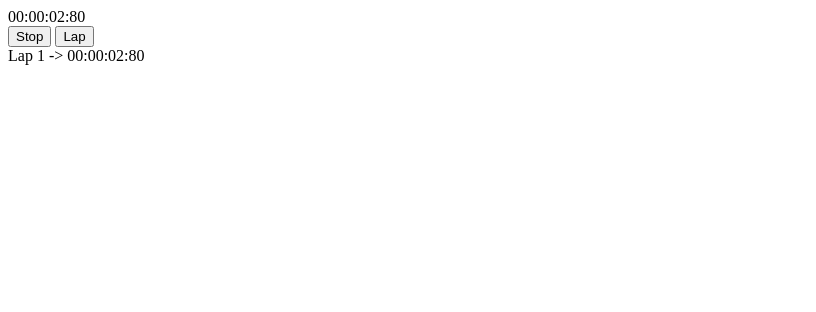
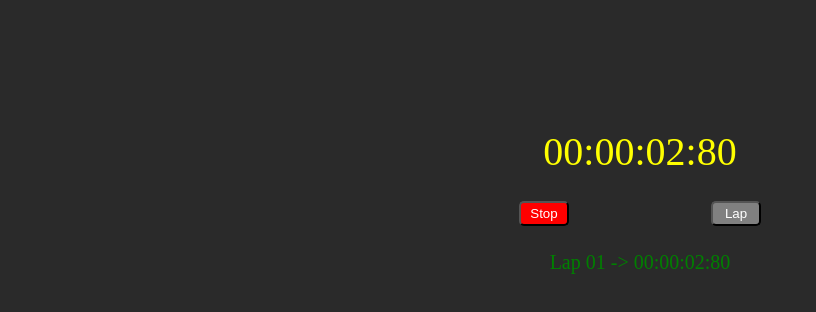
Before and after one commit to raffamax/cronometro_rafamax, a plain HTML site: page index.html in a window 1280 px wide. Both pictures are taken after a click on the button "Start". Shown: the whole page, without its empty margins (0-816 px from the left). Drawn offline with Linux system fonts and the light colour scheme; a web font is replaced by a local one.

Commit message:
some styles

```diff
--- a/index.html
+++ b/index.html
@@ -9,16 +9,17 @@
 </head>
 <body>
     <div id="stopwatch">
-        <div id="timer">00:00:00:00</div>
-        <div id="buttons">
-          <button id="startStopButton" onclick="startStop()">Start</button>
-          <button id="resetButton" onclick="reset()">Reset</button>
-          <button id="lapButton" onclick="lap()">Lap</button>
-        </div>
-        <div id="currentlap"></div>
-        <div id="laps"></div>
+      <div id="timer">00:00:00<span id="miliseconds">.00</span></div>
+    </div>
+
+      <div id="buttons">
+        <button id="startStopButton" onclick="startStop()">Start</button>
+        <button id="resetButton" onclick="reset()">Reset</button>
+        <button id="lapButton" onclick="lap()">Lap</button>
       </div>
 
+      <div id="currentlap"></div>
+      <div id="laps"></div>
 
       <script src="scripts.js"></script>
 </body>
--- a/scripts.js
+++ b/scripts.js
@@ -1,14 +1,12 @@
-// Variáveis globais
-let timerInterval = null; // Intervalo do cronômetro
-let lapInterval = null; // Intervalo da volta atual
-let running = false; // Indica se o cronômetro está rodando
-let time = 0; // Tempo total
-let currentlaptime = 0; // Tempo da volta atual
-let lapTimes = []; // Tempos de volta
+let timerInterval = null;
+let lapInterval = null;
+let running = false;
+let time = 0;
+let currentlaptime = 0;
+let lapTimes = [];
 let currentlapNumber = 1;
 
 
-// Função para formatar o tempo em hh:mm:ss:ms
 function formatTime(time) {
   let hours = Math.floor(time / 360000);
   let minutes = Math.floor((time % 360000) / 6000);
@@ -17,14 +15,11 @@ function formatTime(time) {
   return `${hours.toString().padStart(2, '0')}:${minutes.toString().padStart(2, '0')}:${seconds.toString().padStart(2, '0')}:${milliseconds.toString().padStart(2, '0')}`;
 }
 
-
-// Função para atualizar o cronômetro a cada segundo
 function updateTimer() {
   time++;
   document.getElementById('timer').textContent = formatTime(time);
 }
 
-// Função para formatar o tempo da volta atual
 function formatLap(currentlaptime){
   let laphours = Math.floor(currentlaptime / 360000);
   let lapminutes = Math.floor((currentlaptime % 360000) / 6000);
@@ -35,30 +30,43 @@ function formatLap(currentlaptime){
 
 function updatelap() {
   currentlaptime++;
-  document.getElementById('currentlap').innerHTML = `Lap ${currentlapNumber} -> ` + formatLap(currentlaptime);
+  document.getElementById('currentlap').innerHTML = `Lap ${currentlapNumber.toString().padStart(2, '0')} -> ` + formatLap(currentlaptime);
 }
 
-
-// Função para iniciar ou parar o cronômetro
 function startStop() {
   if (running) {
     clearInterval(timerInterval);
     clearInterval(lapInterval);
     running = false;
     document.getElementById('startStopButton').textContent = 'Start';
+    document.getElementById('startStopButton').style = 'background-color: green;';
     document.getElementById('lapButton').style.display = 'none';
-    document.getElementById('resetButton').style.display = 'inline'; // adiciona estilo display:inline para o botão Reset
+    document.getElementById('resetButton').style.display = 'inline';
   } else {
     timerInterval = setInterval(updateTimer, 10);
     lapInterval = setInterval(updatelap, 10);
     running = true;
     document.getElementById('startStopButton').textContent = 'Stop';
+    document.getElementById('startStopButton').style = 'background-color: red;';
     document.getElementById('lapButton').style.display = 'inline';
-    document.getElementById('resetButton').style.display = 'none'; // remove estilo display:block do botão Reset
+    document.getElementById('resetButton').style.display = 'none';
   }
 }
 
-// Função para resetar o cronômetro
+function lap() {
+  currentlaptime = 0;
+  currentlapNumber ++;
+  let lapTime = time;
+  if (lapTimes.length > 0) {
+    lapTime -= lapTimes[lapTimes.length - 1];
+  }
+  lapTimes.push(time);
+  let lapNumber = lapTimes.length;
+  let lapDiv = document.createElement('div');
+  lapDiv.textContent = `Lap ${lapNumber.toString().padStart(2, '0')} ->  ${formatTime(lapTime)}`;
+  document.getElementById('laps').prepend(lapDiv);
+}
+
 function reset() {
   clearInterval(timerInterval);
   clearInterval(lapInterval);
@@ -71,20 +79,5 @@ function reset() {
   document.getElementById('currentlap').innerHTML = '';
   document.getElementById('laps').innerHTML = '';
   document.getElementById('startStopButton').textContent = 'Start';
-  document.getElementById('resetButton').style.display = 'none'; // adiciona estilo display:none novamente ao botão Reset
+  document.getElementById('resetButton').style.display = 'none';
 }
-
-// Função para adicionar uma volta
-function lap() {
-  currentlaptime = 0;
-  currentlapNumber ++;
-  let lapTime = time;
-  if (lapTimes.length > 0) {
-    lapTime -= lapTimes[lapTimes.length - 1];
-  }
-  lapTimes.push(time);
-  let lapNumber = lapTimes.length;
-  let lapDiv = document.createElement('div');
-  lapDiv.textContent = `Lap ${lapNumber} -> ${formatTime(lapTime)}`;
-  document.getElementById('laps').prepend(lapDiv);
-}
--- a/style.css
+++ b/style.css
@@ -1,3 +1,20 @@
+/* @font-face {
+    font-family: ds-digital;
+    src: url(/fonts/DS-DIGI.TTF);
+} */
+
+@import url(//db.onlinewebfonts.com/c/84cb021d5f9af287ffff84b61beef6dc?family=clockicons);
+
+@font-face {font-family: "clockicons"; src: url("//db.onlinewebfonts.com/t/84cb021d5f9af287ffff84b61beef6dc.eot"); src: url("//db.onlinewebfonts.com/t/84cb021d5f9af287ffff84b61beef6dc.eot?#iefix") format("embedded-opentype"), url("//db.onlinewebfonts.com/t/84cb021d5f9af287ffff84b61beef6dc.woff2") format("woff2"), url("//db.onlinewebfonts.com/t/84cb021d5f9af287ffff84b61beef6dc.woff") format("woff"), url("//db.onlinewebfonts.com/t/84cb021d5f9af287ffff84b61beef6dc.ttf") format("truetype"), url("//db.onlinewebfonts.com/t/84cb021d5f9af287ffff84b61beef6dc.svg#clockicons") format("svg"); }
+
+* {
+    margin: 0;
+    padding: 0;
+    background-color: rgb(42, 42, 42);
+    /* font-family: 'Courier New', Courier, monospace; */
+    /* font-family: ds-digital; */
+}
+
 #resetButton {
     display: none;
 }
@@ -5,3 +22,77 @@
 #lapButton {
     display: none;
 }
+
+#stopwatch {
+    display: flex;
+    align-items: center;
+    text-align: center;
+    justify-content: center;
+    margin: 10% 25% 0%;
+    color: yellow;
+}
+
+#buttons {
+    display: flex;
+    align-items: center;
+    text-align: center;
+    justify-content: space-around;
+    margin: 2% 35% 2%;
+}
+
+#timer {
+    font-size: 30pt;
+    font-family: clockicons;
+}
+#miliseconds{
+ font-size: 15pt;
+}
+
+#currentlap {
+    color: green;
+    display: flex;
+    flex-direction: column;
+    align-items: center;
+    text-align: center;
+    justify-content: center;
+    margin: 0% 25% 0%;
+    font-size: 15pt;
+    font-family: clockicons;
+
+}
+
+#laps {
+    color: white;
+    display: flex;
+    flex-direction: column;
+    align-items: center;
+    text-align: center;
+    justify-content: center;
+    margin: 0% 25% 0%;
+    font-size: 15pt;
+    font-family: clockicons;
+}
+
+#startStopButton {
+    background-color: green;
+    width: 50px;
+    height: 25px;
+    border-radius: 5px;
+    color: white;
+}
+
+#lapButton {
+    background-color: grey;
+    width: 50px;
+    height: 25px;
+    border-radius: 5px;
+    color: white;
+}
+
+#resetButton {
+    background-color: grey;
+    width: 50px;
+    height: 25px;
+    border-radius: 5px;
+    color: white;
+}
```
Also changed, not shown: fonts/DS-DIGI.TTF (added), fonts/DS-DIGIB.TTF (added), fonts/DS-DIGII.TTF (added), fonts/DS-DIGIT.TTF (added), 1 other file.
